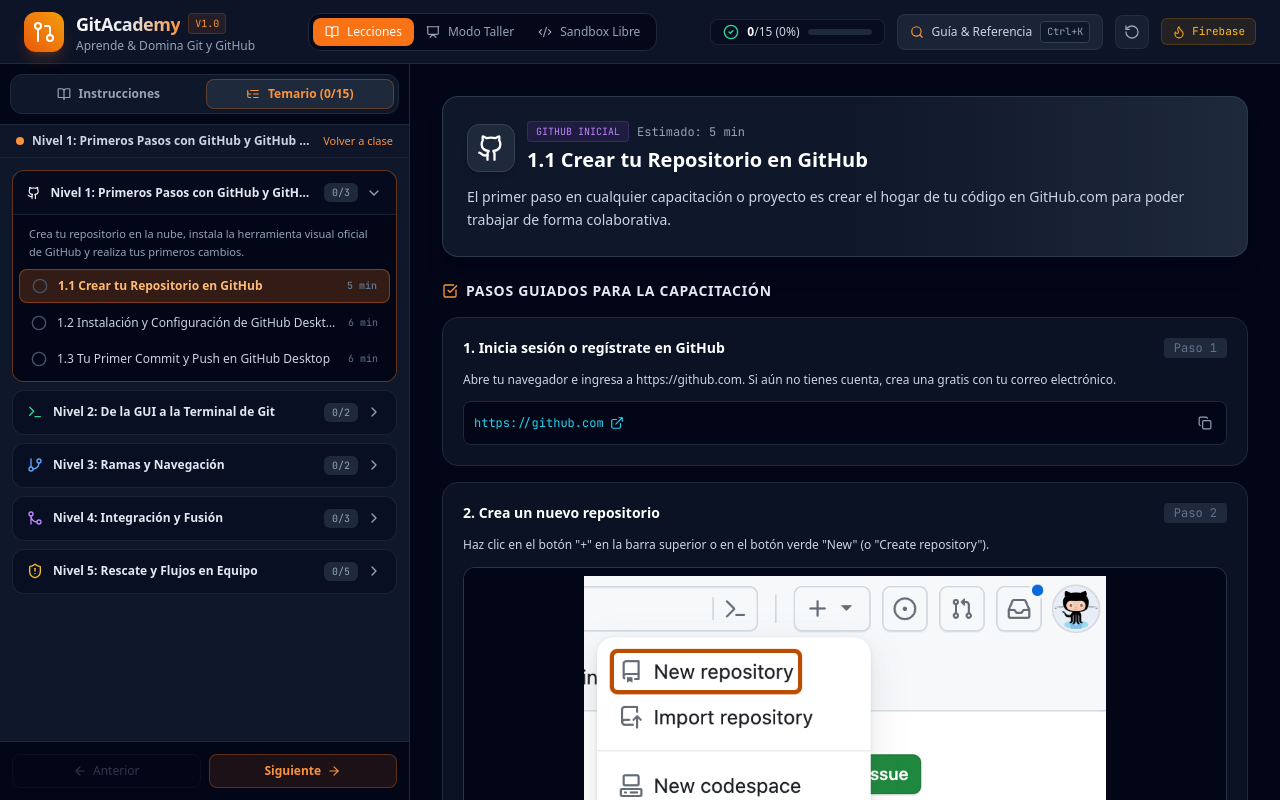
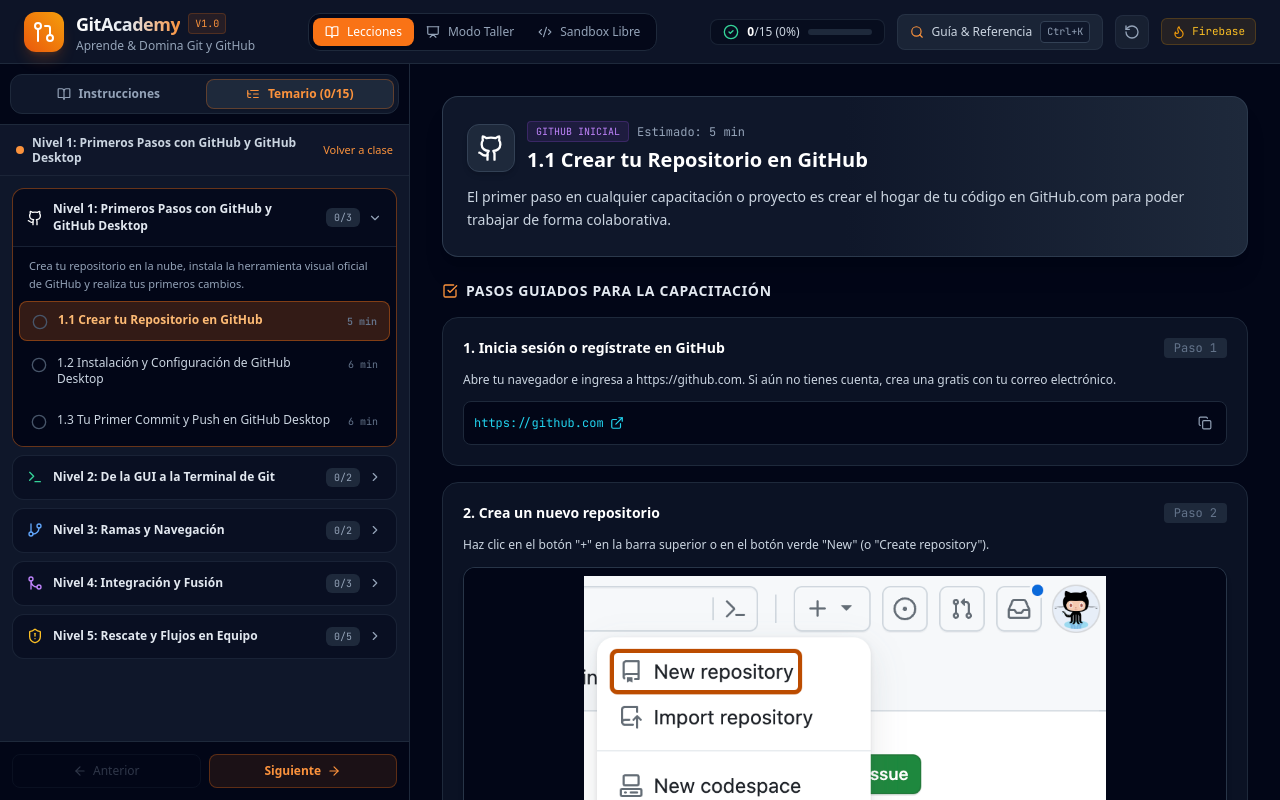
Before and after one commit to mortasoft/GitAcademy, a React (Vite) app: page / in a window 1280 px wide. Both pictures are taken after a click on the button "Ver todos". Built offline with nearby package versions, Linux system fonts and the light colour scheme.

Commit message:
style: permitir salto de linea natural en titulos de lecciones y niveles en el sidebar sin truncar texto

```diff
--- a/src/components/LessonSidebar.tsx
+++ b/src/components/LessonSidebar.tsx
@@ -133,10 +133,10 @@
       </div>
 
       {/* Selector de Nivel Rápido */}
-      <div className="px-4 py-2 border-b border-slate-800/80 bg-slate-900/60 flex items-center justify-between text-xs">
-        <div className="flex items-center gap-2 truncate">
+      <div className="px-4 py-2.5 border-b border-slate-800/80 bg-slate-900/60 flex items-center justify-between text-xs gap-2">
+        <div className="flex items-center gap-2 min-w-0">
           <span className="w-2 h-2 rounded-full bg-orange-400 shrink-0" />
-          <span className="font-semibold text-slate-300 truncate">
+          <span className="font-semibold text-slate-300 leading-tight">
             {currentLevel?.title || 'GitAcademy'}
           </span>
         </div>
@@ -171,20 +171,24 @@
               >
                 <button
                   onClick={() => toggleLevel(level.id)}
-                  className="w-full px-3.5 py-3 flex items-center justify-between text-left hover:bg-slate-800/40 transition"
+                  className="w-full px-3.5 py-3 flex items-center justify-between text-left hover:bg-slate-800/40 transition gap-2"
                 >
-                  <div className="flex items-center gap-2.5 truncate">
-                    {LEVEL_ICONS[level.icon] || <Terminal className="w-4 h-4 text-slate-400" />}
-                    <span className="text-xs font-semibold text-slate-200 truncate">{level.title}</span>
+                  <div className="flex items-center gap-2.5 min-w-0">
+                    <span className="shrink-0">
+                      {LEVEL_ICONS[level.icon] || <Terminal className="w-4 h-4 text-slate-400" />}
+                    </span>
+                    <span className="text-xs font-semibold text-slate-200 leading-snug">
+                      {level.title}
+                    </span>
                   </div>
-                  <div className="flex items-center gap-2 shrink-0 ml-2">
+                  <div className="flex items-center gap-2 shrink-0 ml-1">
                     <span className="text-[10px] font-mono text-slate-400 bg-slate-800 px-2 py-0.5 rounded-md">
                       {completedInLevel}/{totalInLevel}
                     </span>
                     {isOpen ? (
-                      <ChevronDown className="w-4 h-4 text-slate-400" />
+                      <ChevronDown className="w-3.5 h-3.5 text-slate-400 shrink-0" />
                     ) : (
-                      <ChevronRight className="w-4 h-4 text-slate-400" />
+                      <ChevronRight className="w-3.5 h-3.5 text-slate-400 shrink-0" />
                     )}
                   </div>
                 </button>
@@ -208,21 +212,23 @@
                             setShowTips(false);
                             setShowSolution(false);
                           }}
-                          className={`w-full px-3 py-2 rounded-lg flex items-center justify-between text-left text-xs transition ${
+                          className={`w-full px-3 py-2.5 rounded-lg flex items-start justify-between text-left text-xs transition gap-2 ${
                             isSelected
                               ? 'bg-orange-500/20 text-orange-300 font-semibold border border-orange-500/40'
                               : 'text-slate-300 hover:text-white hover:bg-slate-800/50'
                           }`}
                         >
-                          <div className="flex items-center gap-2.5 truncate">
+                          <div className="flex items-start gap-2.5 min-w-0">
                             {isDone ? (
-                              <CheckCircle2 className="w-4 h-4 text-emerald-400 shrink-0" />
+                              <CheckCircle2 className="w-4 h-4 text-emerald-400 shrink-0 mt-0.5" />
                             ) : (
-                              <Circle className="w-4 h-4 text-slate-600 shrink-0" />
+                              <Circle className="w-4 h-4 text-slate-600 shrink-0 mt-0.5" />
                             )}
-                            <span className="truncate">{lesson.title}</span>
+                            <span className="leading-snug break-words">
+                              {lesson.title}
+                            </span>
                           </div>
-                          <span className="text-[10px] text-slate-500 font-mono shrink-0 ml-2">
+                          <span className="text-[10px] text-slate-500 font-mono shrink-0 ml-2 mt-0.5">
                             {lesson.timeEstimate}
                           </span>
                         </button>
```
